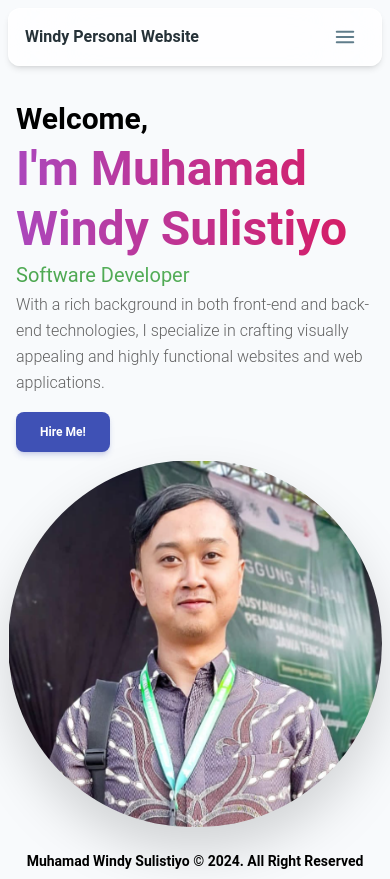
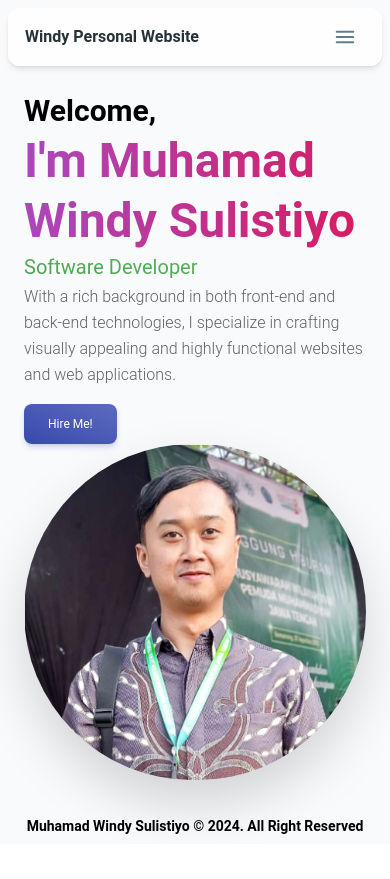
Before and after one commit to muhamadwindy/personal-website, a React (Vite) app: page / in a window 390 px wide. After the commit the page ends 844 px from the top, so only its background shows below. Built offline with nearby package versions, Linux system fonts and the light colour scheme.

Commit message:
beautify mobile responsive device

```diff
--- a/src/layout/RootLayout.jsx
+++ b/src/layout/RootLayout.jsx
@@ -8,7 +8,7 @@ export default function RootLayout() {
         <NavbarApp></NavbarApp>
       </header>
       <main>
-        <div className="mx-auto max-w-screen-xl my-2 py-2">
+        <div className="mx-auto max-w-screen-xl pt-4 pb-2 px-4">
           <Outlet />
         </div>
       </main>
--- a/src/pages/Home.jsx
+++ b/src/pages/Home.jsx
@@ -4,7 +4,7 @@ const HomePage = () => {
   return (
     <div className="md:grid grid-cols-3 place-items-center md:min-h-[80vh] sm:px-4 py-2">
       <div className="col-span-2 ">
-        <div className="p-2">
+        <div className="sm:p-2 md:p-0">
           <Typography variant="h3">Welcome,</Typography>
           <Typography
             variant="h1"
@@ -18,7 +18,10 @@ const HomePage = () => {
             I specialize in crafting visually appealing and highly functional
             websites and web applications.
           </Typography>
-          <Button color="indigo" variant="gradien" className="normal-case mt-4">
+          <Button
+            color="indigo"
+            variant="gradient"
+            className="normal-case font-normal mt-4">
             Hire Me!
           </Button>
         </div>
```
